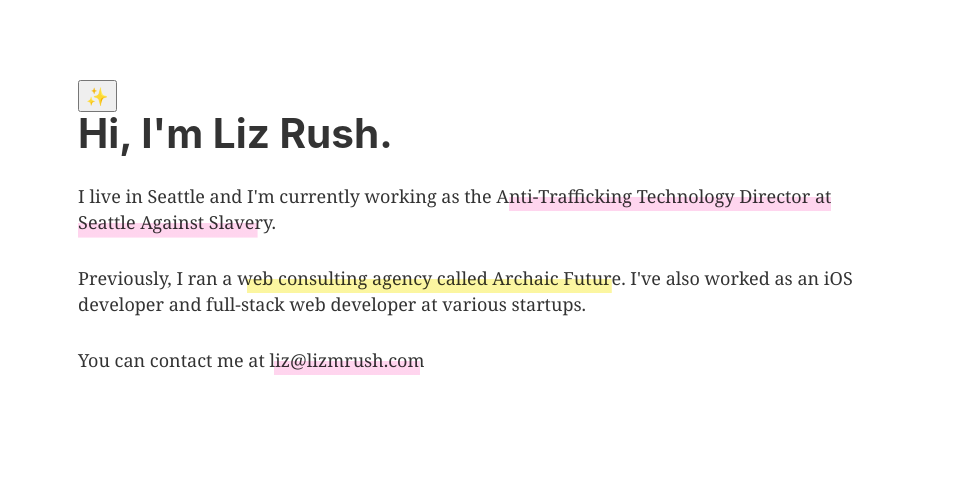
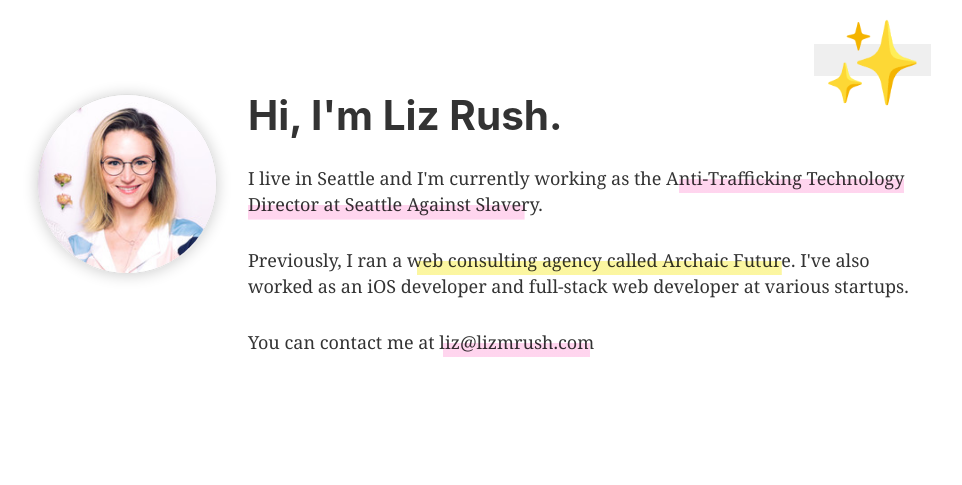
Before and after one commit to lizrush/site, a Gatsby site: page / in a window 1280 px wide. Shown: the whole page, without its empty margins (162-1124 px from the left). Built offline with nearby package versions, Linux system fonts and the light colour scheme; Gatsby itself is replaced by a stand-in of ours.

Commit message:
Add avi and grid system layout

```diff
--- /dev/null
+++ b/src/components/headshot.js
@@ -0,0 +1,21 @@
+import React from 'react'
+import { StaticQuery, graphql } from 'gatsby'
+import Img from 'gatsby-image'
+
+const Headshot = () => (
+  <StaticQuery
+    query={graphql`
+      query {
+        headshot: file(relativePath: { eq: "avi.jpeg" }) {
+          childImageSharp {
+            fluid(maxWidth: 200) {
+              ...GatsbyImageSharpFluid
+            }
+          }
+        }
+      }
+    `}
+    render={data => <Img fluid={data.headshot.childImageSharp.fluid} />}
+  />
+)
+export default Headshot
--- a/src/components/layout.js
+++ b/src/components/layout.js
@@ -21,7 +21,7 @@ const Layout = ({ children }) => (
           style={{
             margin: `0 auto`,
             maxWidth: 960,
-            padding: `4.45rem`,
+            padding: `2.45rem 1.5rem`,
           }}
         >
           {children}
--- a/src/components/sparkleToggle.js
+++ b/src/components/sparkleToggle.js
@@ -1,6 +1,8 @@
 import React from 'react'
 
 import Sparkles from './sparkles'
+
+import styles from './sparkleToggle.module.scss'
 
 export default class SparkleToggle extends React.Component {
   state = { sparklesOn: true }
@@ -10,7 +12,10 @@ export default class SparkleToggle extends React.Component {
 
     return (
       <>
-        <button className="sparkleToggle" onClick={this.handleToggleClick}>
+        <button
+          className={styles.sparkleToggle}
+          onClick={this.handleToggleClick}
+        >
           ✨
         </button>
 
--- /dev/null
+++ b/src/components/sparkleToggle.module.scss
@@ -0,0 +1,4 @@
+.sparkleToggle {
+  height: 100%;
+  border-color: transparent;
+}
--- a/src/pages/index.js
+++ b/src/pages/index.js
@@ -3,6 +3,7 @@ import React from 'react'
 import Layout from '../components/layout'
 import SEO from '../components/seo'
 import SparkleToggle from '../components/sparkleToggle'
+import Headshot from '../components/headshot'
 
 import styles from './index.module.scss'
 
@@ -10,8 +11,17 @@ const IndexPage = () => (
   <Layout>
     <SEO title="Home" keywords={[`lizmrush`, `liz rush`]} />
 
+    <div className={styles.gridContainer}>
+      <div />
+      <div className={styles.sparkles}>
         <SparkleToggle />
+      </div>
 
+      <div className={styles.imageCropper}>
+        <Headshot />
+      </div>
+
+      <div className={styles.content}>
         <h1>Hi, I'm Liz Rush.</h1>
         <p>
           I live in Seattle and I'm currently working as the{' '}
@@ -51,6 +61,8 @@ const IndexPage = () => (
             liz@lizmrush.com
           </a>
         </p>
+      </div>
+    </div>
   </Layout>
 )
 
--- a/src/pages/index.module.scss
+++ b/src/pages/index.module.scss
@@ -28,3 +28,52 @@
     )
     center bottom/95% 100% no-repeat;
 }
+
+.imageCropper {
+  width: 120px;
+  height: 120px;
+  overflow: hidden;
+  border-radius: 50%;
+  grid-area: headshot;
+  border: 1px solid #d3d3d3b5;
+  box-shadow: 0px 1px 15px 0px rgba(0, 0, 0, 0.2);
+  justify-self: center;
+}
+
+.content {
+  grid-area: content;
+  justify-content: stretch;
+}
+
+.sparkles {
+  display: none;
+}
+
+.gridContainer {
+  display: grid;
+  grid-template-columns: 1fr;
+  grid-template-rows: 0.25fr 1fr;
+  grid-template-areas: 'headshot' 'content';
+  grid-column-gap: 1rem;
+  grid-row-gap: 1rem;
+}
+
+@media (min-width: 500px) {
+  .gridContainer {
+    grid-template-columns: 0.3fr 1fr;
+    grid-template-rows: 0.25fr 1fr;
+    grid-template-areas: '. sparkles' 'headshot content';
+  }
+
+  .sparkles {
+    display: inline;
+    grid-area: sparkles;
+    justify-self: end;
+    font-size: 4.5em;
+  }
+
+  .imageCropper {
+    width: 180px;
+    height: 180px;
+  }
+}
```
Also changed, not shown: src/components/image.js (deleted, +0 -32 lines), src/images/cat.jpg (deleted). Lines whose indentation alone changed are shown as unchanged.
